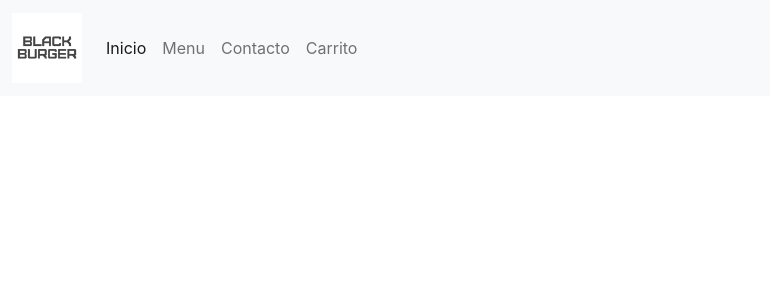
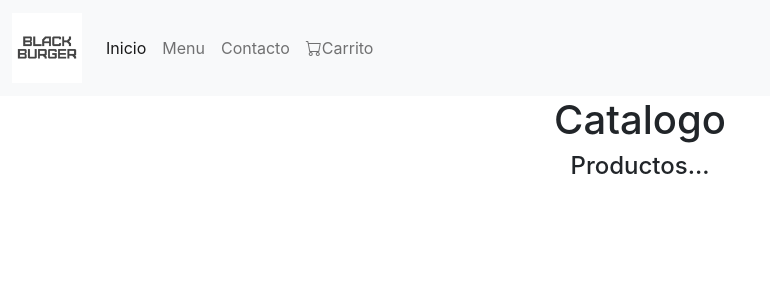
Before and after one commit to FabriD99/Tienda-Di-Stefano, a React (Create React App) app: page / in a window 1280 px wide. Shown: the top 300 px of the page, without its empty margins (0-770 px from the left). Built offline with nearby package versions, Linux system fonts and the light colour scheme.

Commit message:
Clase 4 - componentes ItemListContainer y CartWidget

```diff
--- a/package.json
+++ b/package.json
@@ -7,6 +7,7 @@
     "@testing-library/react": "^13.3.0",
     "@testing-library/user-event": "^13.5.0",
     "bootstrap": "^5.2.0",
+    "bootstrap-icons": "^1.9.1",
     "react": "^18.2.0",
     "react-dom": "^18.2.0",
     "react-router-dom": "^6.3.0",
--- a/public/index.html
+++ b/public/index.html
@@ -10,6 +10,7 @@
       content="Web site created using create-react-app"
     />
     <link href="https://cdn.jsdelivr.net/npm/bootstrap@5.2.0/dist/css/bootstrap.min.css" rel="stylesheet" integrity="sha384-gH2yIJqKdNHPEq0n4Mqa/HGKIhSkIHeL5AyhkYV8i59U5AR6csBvApHHNl/vI1Bx" crossorigin="anonymous">
+    <link rel="stylesheet" href="https://cdn.jsdelivr.net/npm/bootstrap-icons@1.9.1/font/bootstrap-icons.css">
 
     <link rel="apple-touch-icon" href="%PUBLIC_URL%/logo192.png" />
     <!--
--- a/src/App.js
+++ b/src/App.js
@@ -1,7 +1,7 @@
 import "./App.css";
-import { BrowserRouter as Router, Switch, Route} from "react-router-dom";
+import { BrowserRouter as Router } from "react-router-dom";
 import Navbar from "./components/NavBar";
-
+import ItemListContainer from "./components/ItemListContainer";
 
 function App() {
   return (
@@ -9,6 +9,7 @@ function App() {
       <Router>
         <Navbar />
       </Router>
+      <ItemListContainer greeting="Productos..." />
     </div>
   );
 }
--- /dev/null
+++ b/src/components/CartWidget.js
@@ -0,0 +1,7 @@
+import React from "react";
+
+const CartWidget = () => {
+  return <i className="bi bi-cart" />;
+};
+
+export default CartWidget;
--- /dev/null
+++ b/src/components/ItemListContainer.js
@@ -0,0 +1,13 @@
+import React from "react";
+
+const ItemListContainer = (props) => {
+  const { greeting } = props;
+  return (
+    <div>
+      <h1>Catalogo</h1>
+      <h4>{greeting}</h4>
+    </div>
+  );
+};
+
+export default ItemListContainer;
--- a/src/components/NavBar.js
+++ b/src/components/NavBar.js
@@ -1,5 +1,6 @@
 import React from "react";
 import { Link } from "react-router-dom";
+import CartWidget from "./CartWidget";
 
 const NavBar = () => {
   return (
@@ -9,29 +10,19 @@ const NavBar = () => {
           <Link to="/" className="navbar-brand">
             <img src="./Logo.png" alt="Logo" width="70" />
           </Link>
-          <button
-            className="navbar-toggler"
-            type="button"
-            data-bs-toggle="collapse"
-            data-bs-target="#navbarNavAltMarkup"
-            aria-controls="navbarNavAltMarkup"
-            aria-expanded="false"
-            aria-label="Toggle navigation"
-          >
-            <span className="navbar-toggler-icon"></span>
-          </button>
           <div className="collapse navbar-collapse" id="navbarNavAltMarkup">
             <div className="navbar-nav">
-              <Link className="nav-link active" aria-current="page" to='/'>
+              <Link className="nav-link active" aria-current="page" to="/">
                 Inicio
               </Link>
-              <Link className="nav-link" to='/menu'>
+              <Link className="nav-link" to="/menu">
                 Menu
               </Link>
-              <Link className="nav-link" to='/contacto'>
+              <Link className="nav-link" to="/contacto">
                 Contacto
               </Link>
-              <Link className="nav-link" to='/carrito'>
+              <Link className="nav-link" to="/carrito">
+                <CartWidget />
                 Carrito
               </Link>
             </div>
```
